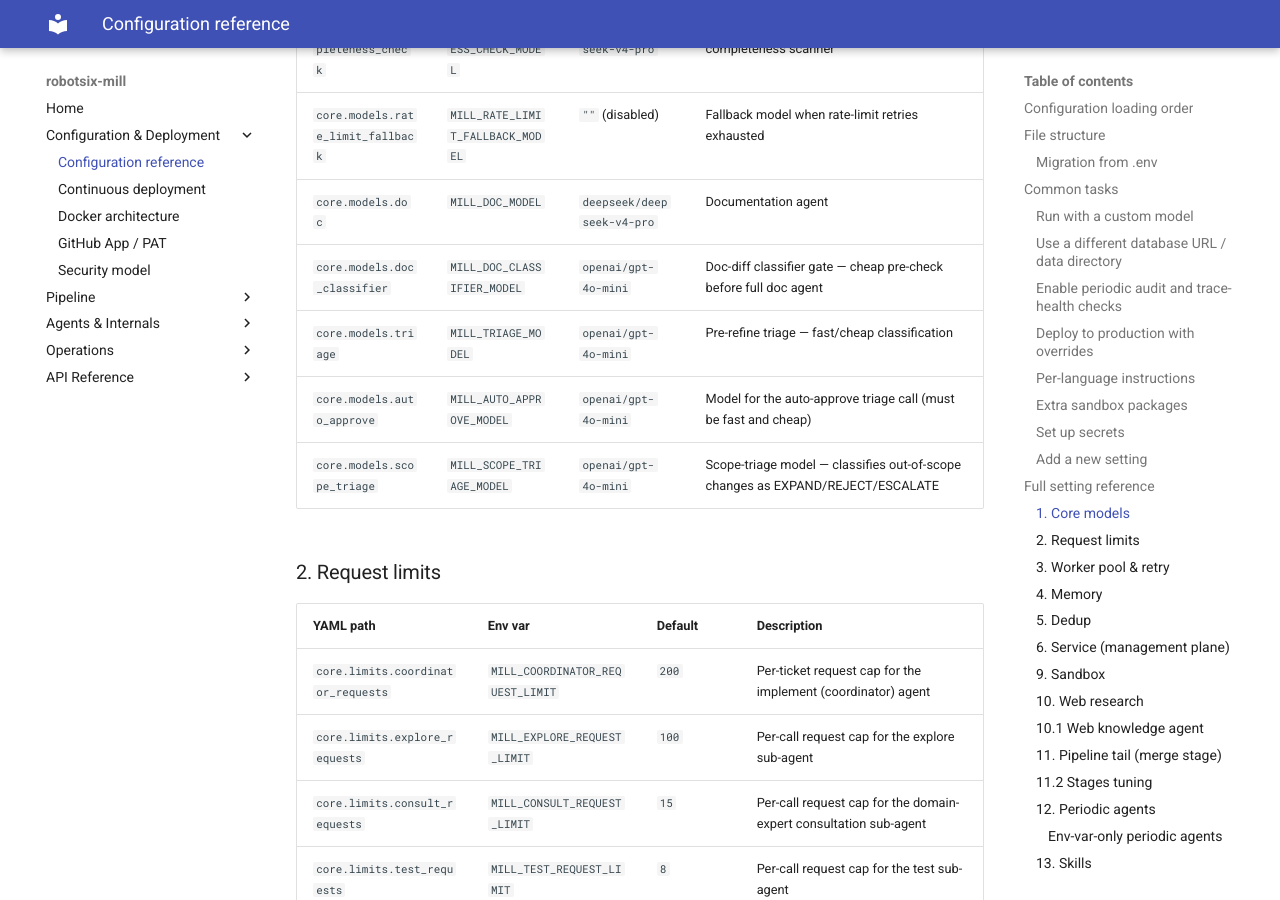
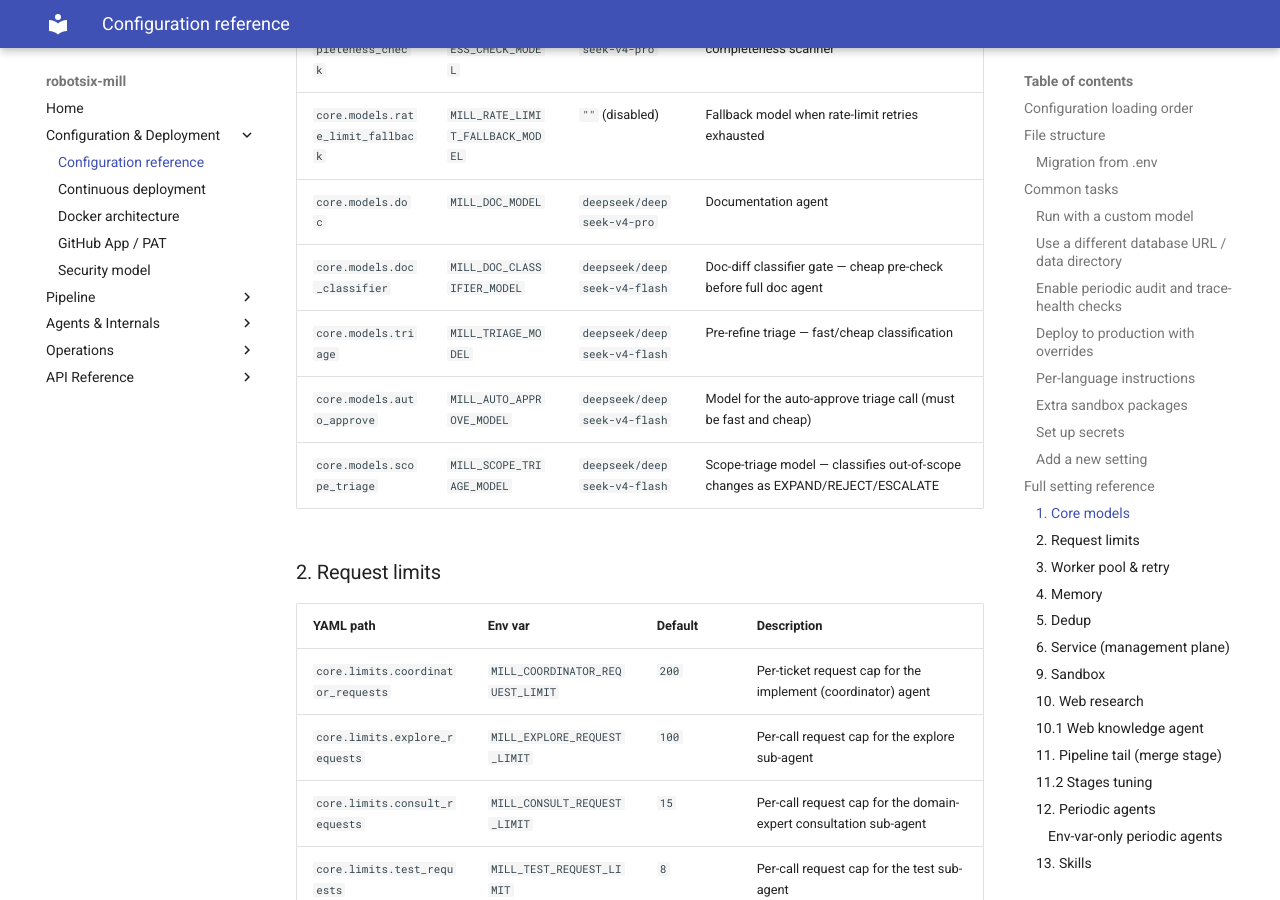
Before and after one commit to damien-robotsix/robotsix-mill, an MkDocs documentation site: the page built from docs/configuration.md, in a window 1280 px wide and 900 px high, scrolled down 6719 px. Built offline with MkDocs 1.6.1 and Material for MkDocs 9.7.7, drawn with Linux system fonts in a browser that asks for light colours.

Commit message:
mill: config drift: doc_classifier_model doc default mismatch (model=deepseek/deepseek-v4-flash, docs=openai/gpt-4o-mini) (20260609T194601Z-config-drift-doc-classifier-model-doc-de-a4ad)

```diff
--- a/docs/configuration.md
+++ b/docs/configuration.md
@@ -276,10 +276,10 @@ Every setting below shows:
 | `core.models.completeness_check` | `MILL_COMPLETENESS_CHECK_MODEL` | `deepseek/deepseek-v4-pro` | Completeness-check agent — feature-wiring completeness scanner |
 | `core.models.rate_limit_fallback` | `MILL_RATE_LIMIT_FALLBACK_MODEL` | `""` (disabled) | Fallback model when rate-limit retries exhausted |
 | `core.models.doc` | `MILL_DOC_MODEL` | `deepseek/deepseek-v4-pro` | Documentation agent |
-| `core.models.doc_classifier` | `MILL_DOC_CLASSIFIER_MODEL` | `openai/gpt-4o-mini` | Doc-diff classifier gate — cheap pre-check before full doc agent |
-| `core.models.triage` | `MILL_TRIAGE_MODEL` | `openai/gpt-4o-mini` | Pre-refine triage — fast/cheap classification |
-| `core.models.auto_approve` | `MILL_AUTO_APPROVE_MODEL` | `openai/gpt-4o-mini` | Model for the auto-approve triage call (must be fast and cheap) |
-| `core.models.scope_triage` | `MILL_SCOPE_TRIAGE_MODEL` | `openai/gpt-4o-mini` | Scope-triage model — classifies out-of-scope changes as EXPAND/REJECT/ESCALATE |
+| `core.models.doc_classifier` | `MILL_DOC_CLASSIFIER_MODEL` | `deepseek/deepseek-v4-flash` | Doc-diff classifier gate — cheap pre-check before full doc agent |
+| `core.models.triage` | `MILL_TRIAGE_MODEL` | `deepseek/deepseek-v4-flash` | Pre-refine triage — fast/cheap classification |
+| `core.models.auto_approve` | `MILL_AUTO_APPROVE_MODEL` | `deepseek/deepseek-v4-flash` | Model for the auto-approve triage call (must be fast and cheap) |
+| `core.models.scope_triage` | `MILL_SCOPE_TRIAGE_MODEL` | `deepseek/deepseek-v4-flash` | Scope-triage model — classifies out-of-scope changes as EXPAND/REJECT/ESCALATE |
 
 ### 2. Request limits
 
```
